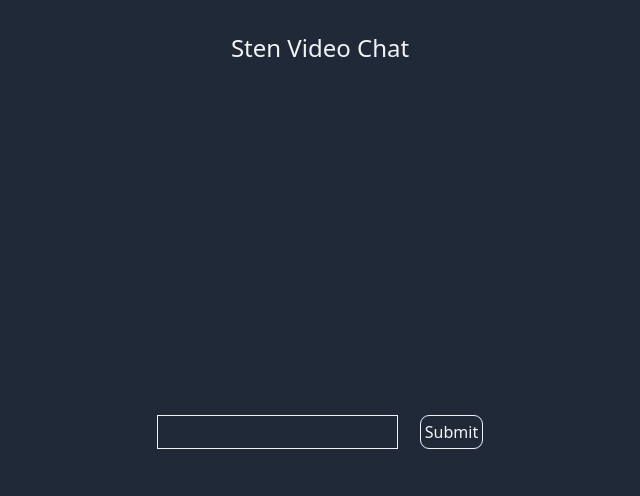
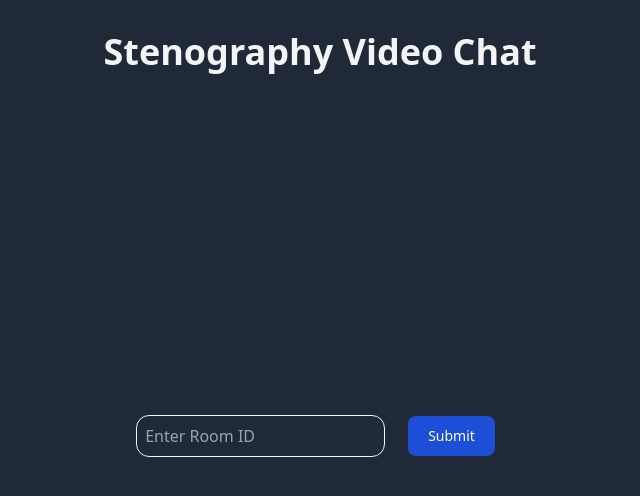
Before and after one commit to IlayGilat/videochatsten, a Next.js app: page / in a window 1280 px wide. Shown: the top 496 px of the page, without its empty margins (320-960 px from the left). Built offline with nearby package versions, Linux system fonts and the light colour scheme.

Commit message:
Styles Updates

```diff
--- a/pages/index.js
+++ b/pages/index.js
@@ -9,20 +9,23 @@ export default function Home() {
       <Head>
         <title>Sten Video Chat</title>
       </Head>
-      <div className="text-2xl text-center pt-8">Sten Video Chat</div>
+      <div className="text-4xl text-center pt-8 font-bold">
+        Stenography Video Chat
+      </div>
       <div className=" flex my-auto justify-center items-center">
         <input
+          placeholder="Enter Room ID"
           type="text"
           value={roomID}
           onChange={(e) => setRoomID(e.target.value)}
-          className="bg-transparent outline outline-1 outline-offset-4"
+          className="bg-transparent outline outline-1 rounded outline-offset-8"
         />
         <div className="p-4" />
         <button
           onClick={() => {
-            roomID ? router.push(`/room/${roomID}`) : alert("Need Room ID");
+            roomID ? router.push(`/room/${roomID}`) : alert("Needs Room ID");
           }}
-          className="outline outline-1 rounded outline-offset-4  cursor-pointer"
+          className="text-white bg-blue-700 hover:bg-blue-800 focus:ring-4 focus:outline-none focus:ring-blue-300 font-medium rounded-lg text-sm w-full sm:w-auto px-5 py-2.5 text-center dark:bg-blue-600 dark:hover:bg-blue-700 dark:focus:ring-blue-800"
         >
           Submit
         </button>
--- a/pages/room/[id].js
+++ b/pages/room/[id].js
@@ -1,5 +1,5 @@
 import React from "react";
-import { useRouter } from "next/router";
+import Router, { useRouter } from "next/router";
 import Head from "next/head";
 import { useEffect, useState } from "react";
 import AgoraRTM from "agora-rtm-sdk";
@@ -176,7 +176,7 @@ const VideoChat = () => {
       <Head>
         <title>Room {id}</title>
       </Head>
-      <div className="text-2xl text-center pt-8">ROOM - {id}</div>
+      <div className="text-4xl text-center pt-8 font-bold">ROOM - {id}</div>
       <div className="p-8 flex justify-between items-center flex-col md:flex-row animate-fade-in">
         <video
           autoPlay
@@ -196,21 +196,21 @@ const VideoChat = () => {
           type="text"
           value={message}
           onChange={(e) => SetMessage(e.target.value)}
-          className="bg-transparent outline outline-1 outline-offset-4"
+          className="bg-transparent outline outline-1 rounded outline-offset-8"
         />
         <div className="p-4" />
         <button
           onClick={() => {
-            roomID ? alert(message) : alert("Need Room ID");
+            message ? alert(message) : alert("Needs Message");
           }}
-          className="outline outline-1 rounded outline-offset-4  cursor-pointer"
+          className="text-white bg-blue-700 hover:bg-blue-800 focus:ring-4 focus:outline-none focus:ring-blue-300 font-medium rounded-lg text-sm w-full sm:w-auto px-5 py-2.5 text-center dark:bg-blue-600 dark:hover:bg-blue-700 dark:focus:ring-blue-800"
         >
           Submit
         </button>
       </div>
       <div className="p-8" />
       <h1 className="text-center font-bold text-4xl">
-        Last Message: {message ? message : "No Message"}
+        Last Gotten Message: {message ? message : "No Message"}
       </h1>
     </div>
   ) : (
```
